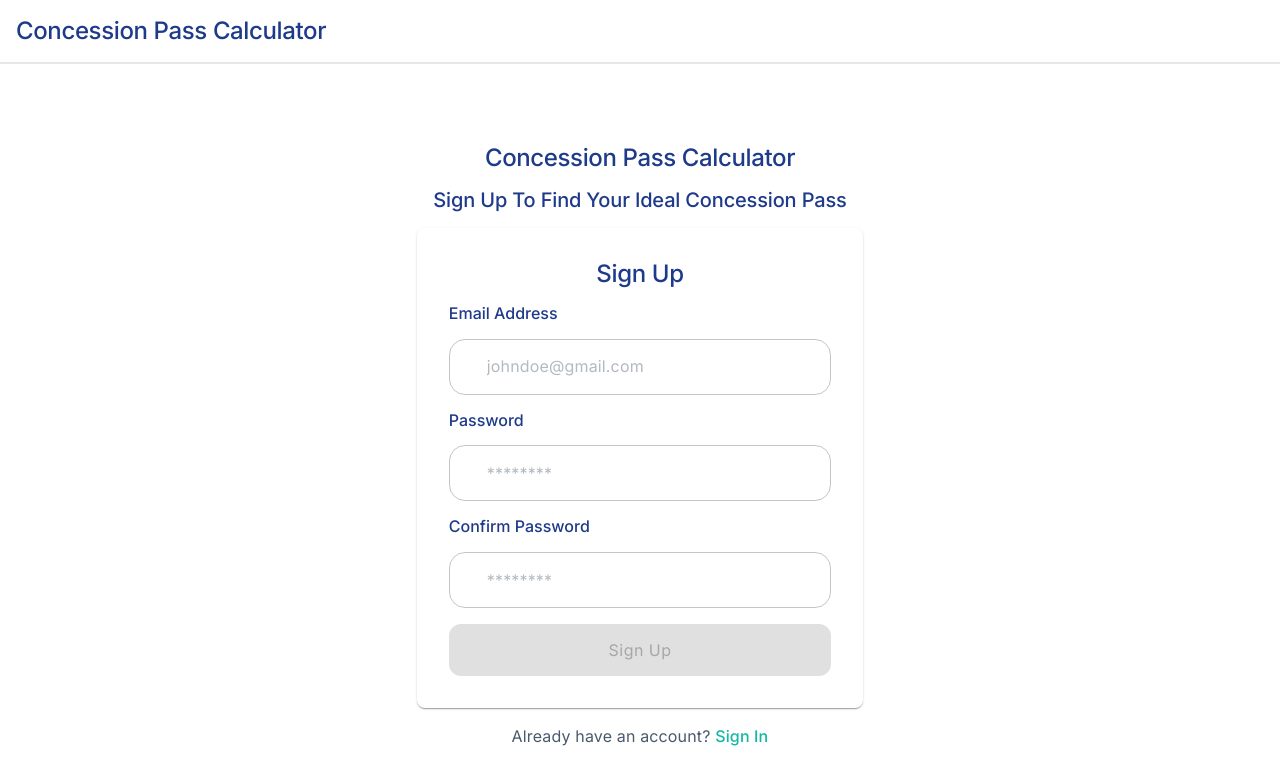
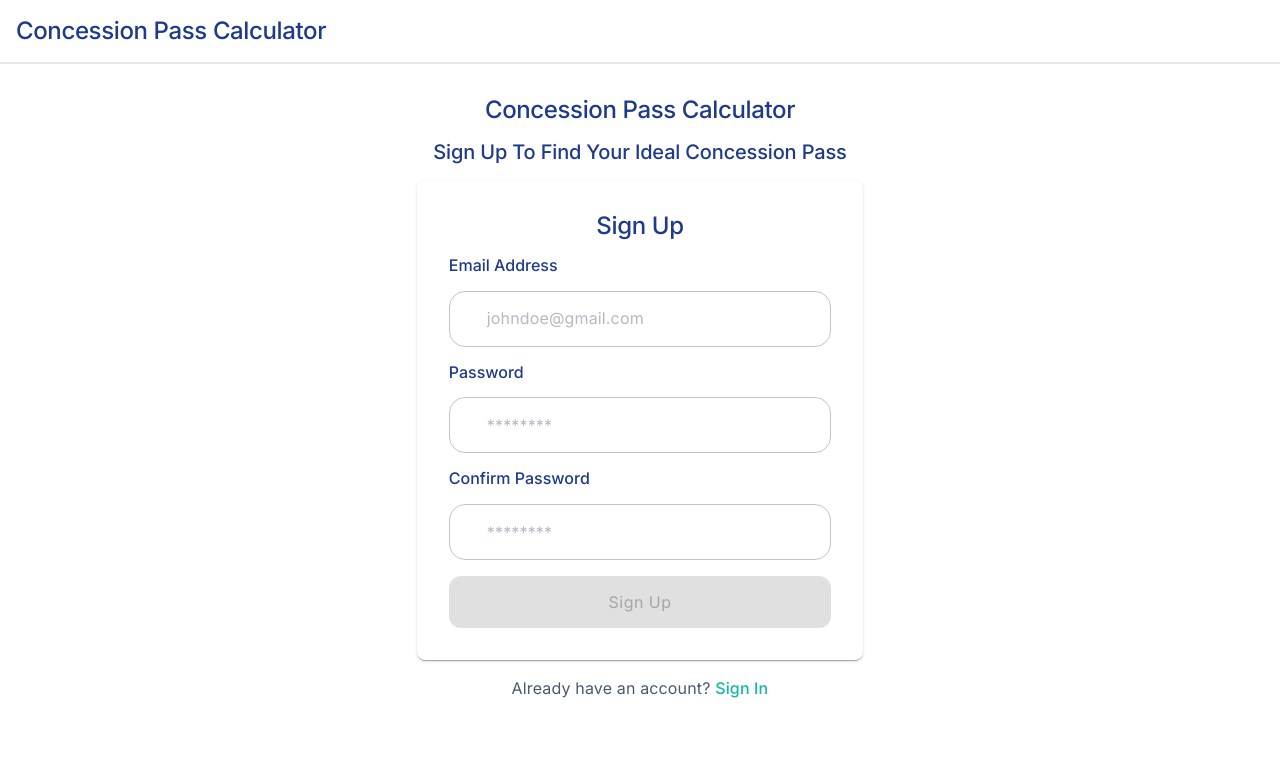
Before and after one commit to aldentantan/concession-pass-calculator, a React (Vite) app: page /signup in a window 1280 px wide. Shown: the top 784 px of the page. Built offline with nearby package versions, Linux system fonts and the light colour scheme; no server answers; some icons are missing.

Commit message:
Minor edit to page component name

```diff
--- a/src/pages/LoginPage.tsx
+++ b/src/pages/LoginPage.tsx
@@ -9,7 +9,7 @@ import LockOutlinedIcon from '@mui/icons-material/LockOutlined';
 import VisibilityOutlinedIcon from '@mui/icons-material/VisibilityOutlined';
 import VisibilityOffOutlinedIcon from '@mui/icons-material/VisibilityOffOutlined';
 
-export default function App() {
+export default function LoginPage() {
   const [email, setEmail] = useState("");
   const [password, setPassword] = useState("");
   const [showPassword, setShowPassword] = useState(false)
@@ -51,7 +51,7 @@ export default function App() {
 
   // Show login form
   return (
-    <Box sx={{ display: 'flex', flexDirection: 'column', alignItems: 'center', gap: 4, mt: 8 }}>
+    <Box sx={{ display: 'flex', flexDirection: 'column', alignItems: 'center', gap: 4, mt: 2 }}>
       <Box sx={{ display: 'flex', flexDirection: 'column', width: '45%', gap: 2 }}>
         <Typography variant='h1'>Concession Pass Calculator</Typography>
         <Typography variant='h2'>Sign In To Find Your Ideal Concession Pass</Typography>
@@ -63,7 +63,7 @@ export default function App() {
           <TextField
             placeholder='johndoe@gmail.com'
             fullWidth
-            onChange={(e) => setEmail(e.target.value)}
+            onChange={(e) => setEmail(e.target.value.toLowerCase())}
             slotProps={{
               input: {
                 startAdornment:
--- a/src/pages/SignUpPage.tsx
+++ b/src/pages/SignUpPage.tsx
@@ -9,7 +9,7 @@ import LockOutlinedIcon from '@mui/icons-material/LockOutlined';
 import VisibilityOutlinedIcon from '@mui/icons-material/VisibilityOutlined';
 import VisibilityOffOutlinedIcon from '@mui/icons-material/VisibilityOffOutlined';
 
-export default function App() {
+export default function SignUpPage() {
   const [email, setEmail] = useState("");
   const [password, setPassword] = useState("");
   const [confirmPassword, setConfirmPassword] = useState("");
@@ -62,7 +62,7 @@ export default function App() {
   }
 
   return (
-    <Box sx={{ display: 'flex', flexDirection: 'column', alignItems: 'center', gap: 4, mt: 8 }}>
+    <Box sx={{ display: 'flex', flexDirection: 'column', alignItems: 'center', gap: 4, mt: 2 }}>
       <Box sx={{ display: 'flex', flexDirection: 'column', width: '45%', gap: 2 }}>
         <Typography variant='h1'>Concession Pass Calculator</Typography>
         <Typography variant='h2'>Sign Up To Find Your Ideal Concession Pass</Typography>
@@ -74,7 +74,7 @@ export default function App() {
           <TextField
             placeholder='johndoe@gmail.com'
             fullWidth
-            onChange={(e) => setEmail(e.target.value)}
+            onChange={(e) => setEmail(e.target.value.toLowerCase())}
             slotProps={{
               input: {
                 startAdornment:
```
